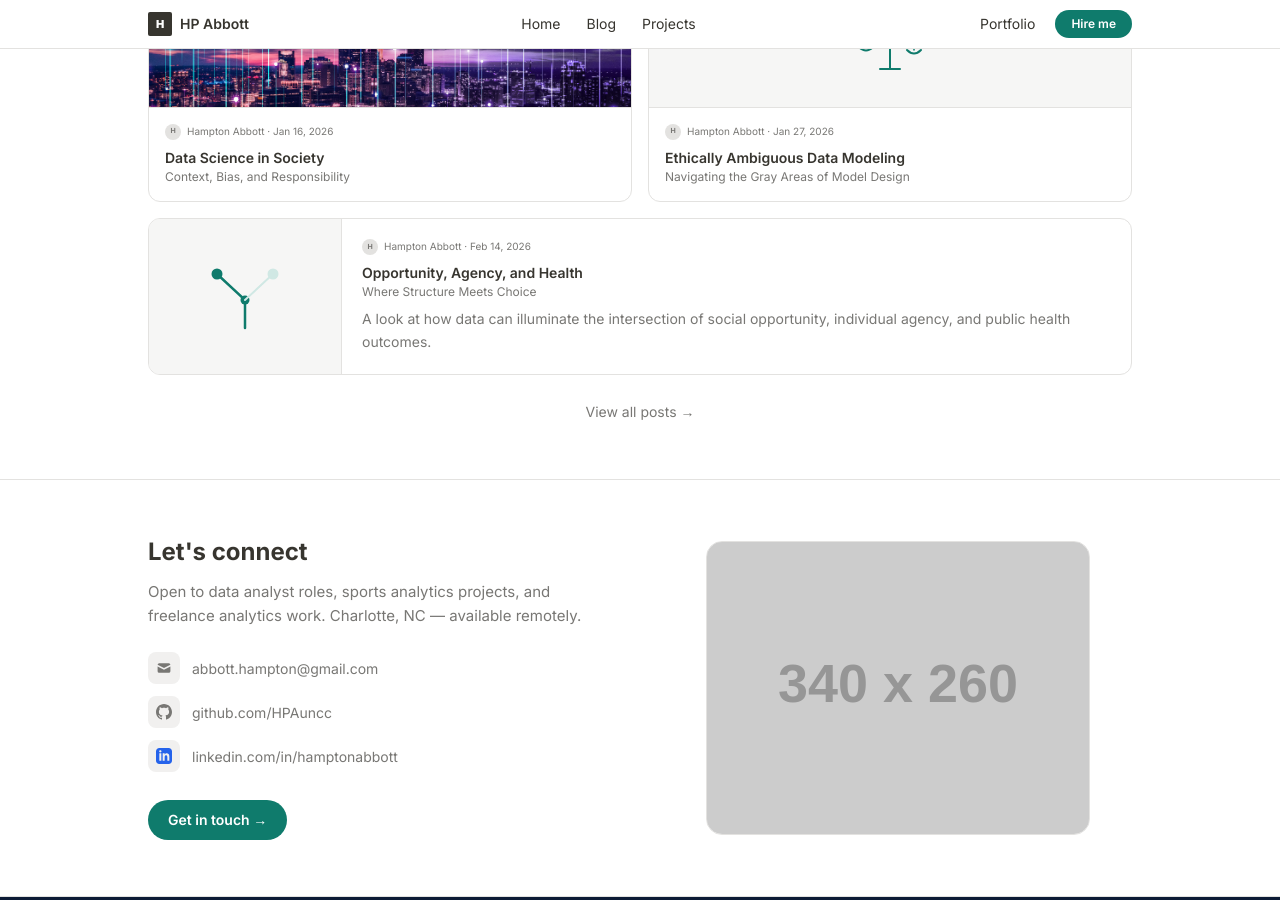
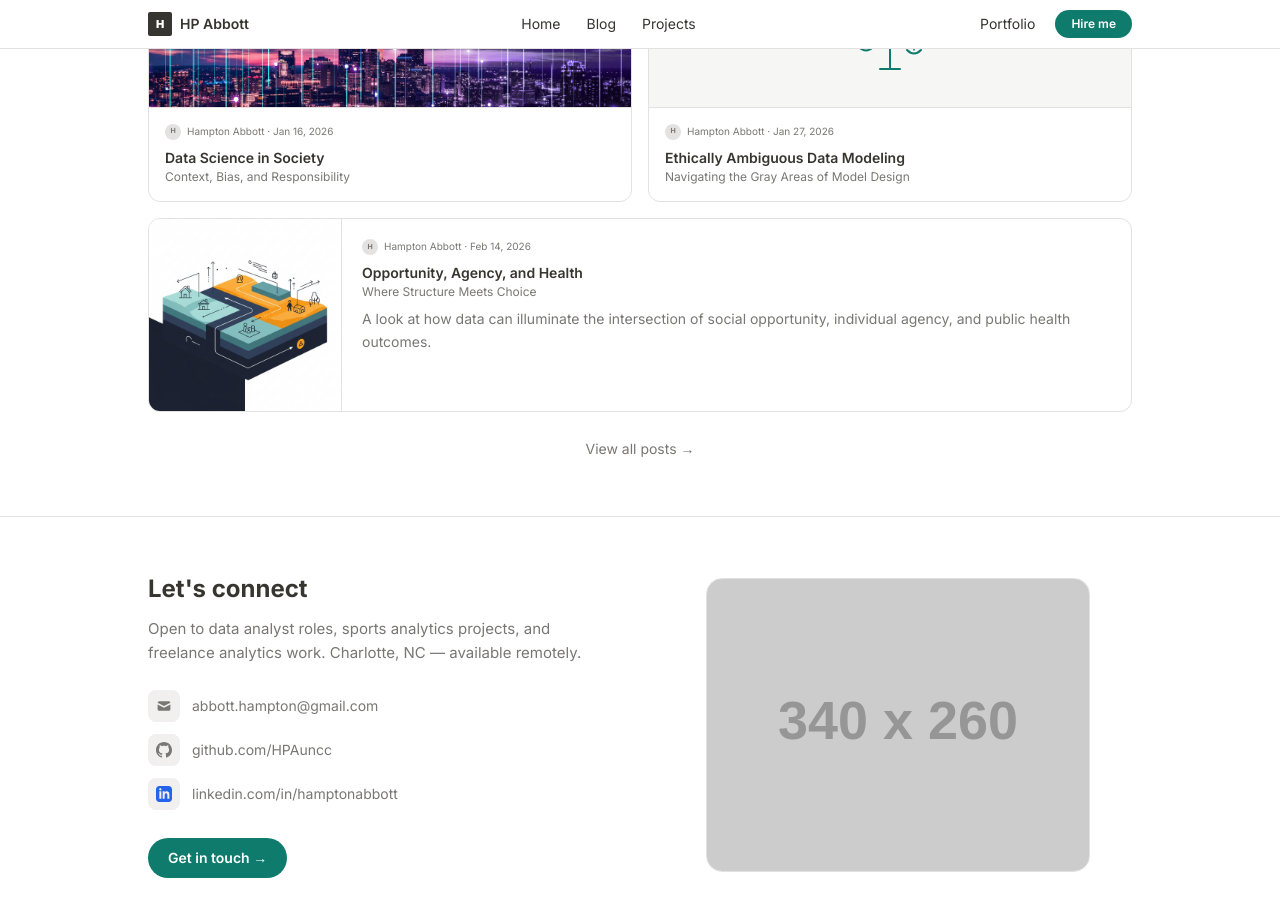
Before and after one commit to HPAuncc/HPAuncc.github.io, a Jekyll site: the page built from index.html, in a window 1280 px wide and 900 px high, scrolled down 1485 px. Built offline with Jekyll 4.4.1, drawn with Linux system fonts in a browser that asks for light colours; nearby versions of some CDN libraries.

```diff
--- a/_layouts/post.html
+++ b/_layouts/post.html
@@ -8,6 +8,12 @@ layout: default
     {{ page.date | date: "%B %d, %Y" }}
   </time>
 
+  {% if page.thumbnail %}
+  <div style="margin:1.5rem 0;border-radius:10px;overflow:hidden;max-height:360px;">
+    <img src="{{ page.thumbnail | relative_url }}" alt="{{ page.thumbnail_alt }}" style="width:100%;height:100%;object-fit:cover;display:block;">
+  </div>
+  {% endif %}
+
   <div class="post-content">
     {{ content }}
   </div>
--- a/index.html
+++ b/index.html
@@ -329,21 +329,8 @@ layout: null
     <div class="mt-4">
       <a href="/2026/02/14/opportunity-agency-and-health.html" class="block bg-white border border-[#e3e2e0] rounded-xl overflow-hidden ch">
         <div class="flex flex-col sm:flex-row items-stretch">
-          <div class="sm:w-48 bg-[#f6f6f5] flex items-center justify-center flex-shrink-0" style="min-height:112px">
-            <svg width="80" height="72" viewBox="0 0 80 72" fill="none" xmlns="http://www.w3.org/2000/svg">
-              <!-- Incoming path (bottom) -->
-              <line x1="40" y1="68" x2="40" y2="40" stroke="#0f7b6c" stroke-width="2.5" stroke-linecap="round"/>
-              <!-- Junction dot -->
-              <circle cx="40" cy="40" r="4.5" fill="#0f7b6c"/>
-              <!-- Left branch (chosen path — bold teal) -->
-              <line x1="40" y1="40" x2="12" y2="14" stroke="#0f7b6c" stroke-width="2.5" stroke-linecap="round"/>
-              <circle cx="12" cy="14" r="5.5" fill="#0f7b6c"/>
-              <!-- Right branch (other path — muted) -->
-              <line x1="40" y1="40" x2="68" y2="14" stroke="#d0e8e4" stroke-width="2" stroke-linecap="round"/>
-              <circle cx="68" cy="14" r="5.5" fill="#d0e8e4"/>
-              <!-- Person at base -->
-              <circle cx="40" cy="70" r="0" fill="none"/>
-            </svg>
+          <div class="sm:w-48 flex-shrink-0 overflow-hidden" style="min-height:112px">
+            <img src="assets/images/blog-3/thumbnail.png" alt="Isometric vector illustration of a strategic process map or user journey featuring layered paths, house icons, and human figures in a modern teal and orange palette." class="w-full h-full object-cover object-center">
           </div>
           <div class="flex-1 p-5 border-t sm:border-t-0 sm:border-l border-[#e3e2e0]">
             <div class="flex items-center gap-1.5 mb-2">
```
Also changed, not shown: _posts/2026-02-14-opportunity-agency-and-health.md (+2 -0 lines), assets/images/blog-3/thumbnail.png (added).
